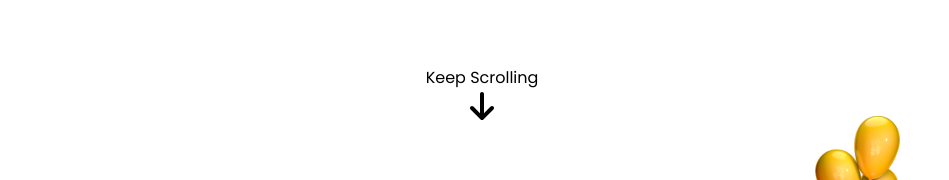
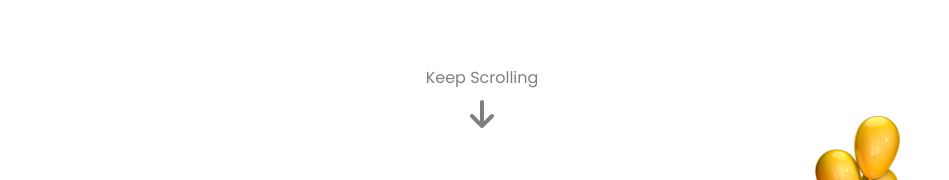
Before and after one commit to gudofabi/gudofabi, a Vue app: page / in a window 1280 px wide. Shown: the part 556-736 px from the top of the page, without its empty margins (158-1107 px from the left). Built offline with nearby package versions, Linux system fonts and the light colour scheme.

Commit message:
fix: modify scroll down button

```diff
--- a/src/views/HomeView.vue
+++ b/src/views/HomeView.vue
@@ -20,9 +20,9 @@
         </div>
       </div>
       <div class="scroll-down mt-20">
-        <a href="#about" class="flex flex-col items-center justify-center">
+        <a href="#about" class="flex flex-col items-center justify-center animate-pulse">
           <p class="mb-3">Keep Scrolling</p>
-          <fa :icon="['fas','arrow-down']" size="2x" class="animate-bounce"/>
+          <fa :icon="['fas','arrow-down']" size="2x" class=""/>
         </a>
       </div>
     </div>
```
